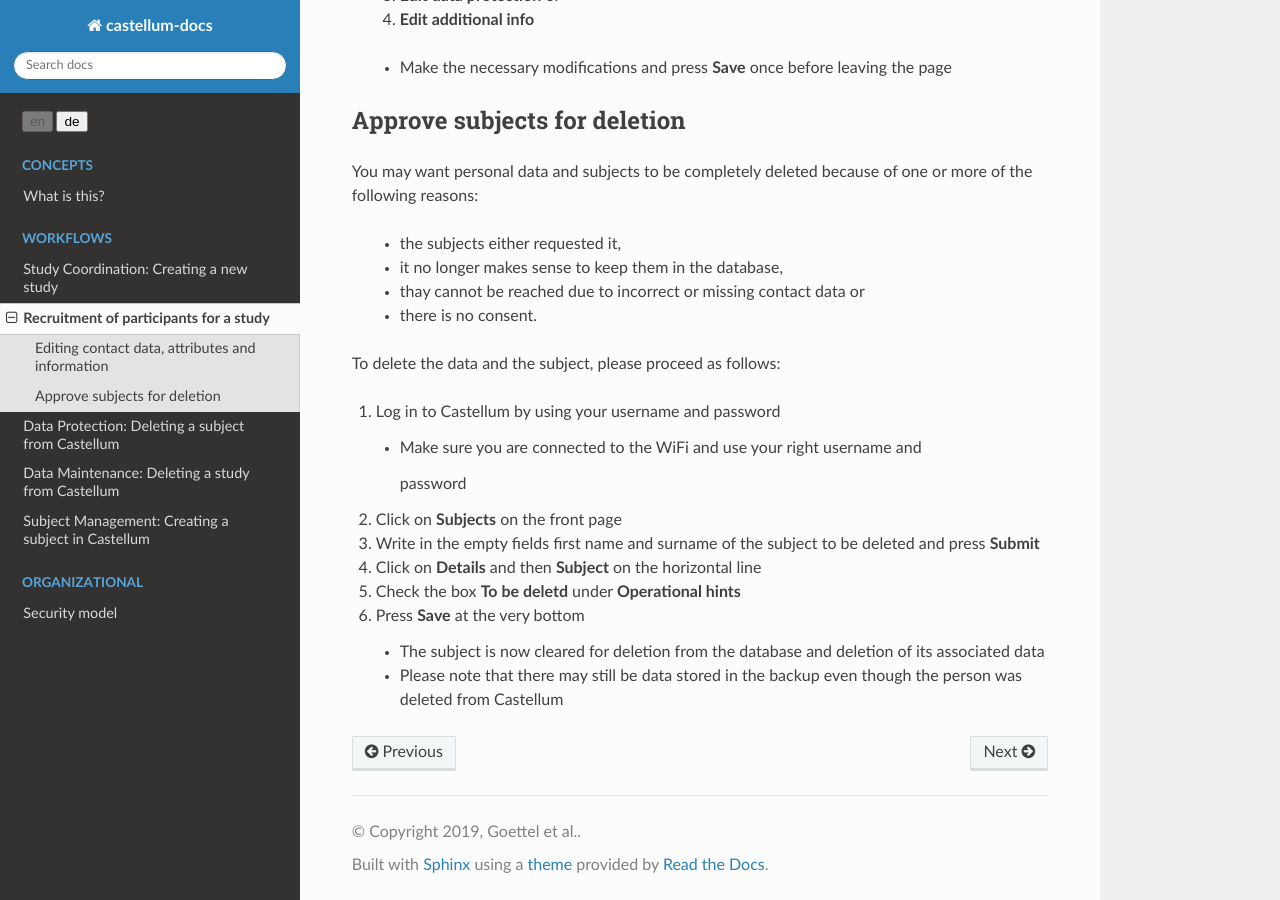
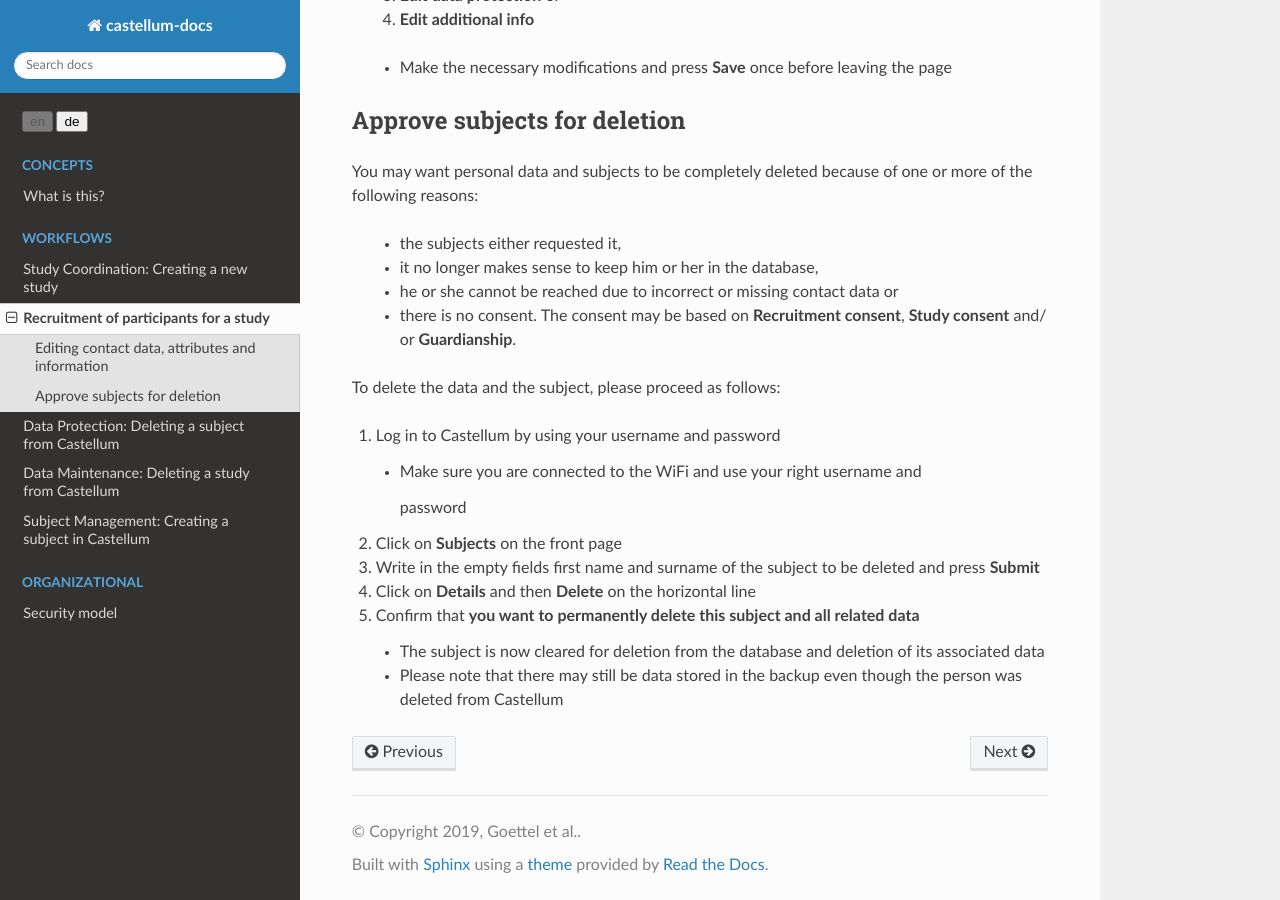
Before and after one commit to DouglasNeuroInformatics/castellum, a Sphinx documentation site: the page built from source/workflows/study-recruitment.rst, in a window 1280 px wide and 900 px high, scrolled down 1024 px. Built offline with Sphinx 7.4.7 and the Read the Docs theme 2.0.0, drawn with Linux system fonts in a browser that asks for light colours.

Commit message:
Update study-recruitment.rst

```diff
--- a/source/workflows/study-recruitment.rst
+++ b/source/workflows/study-recruitment.rst
@@ -71,9 +71,12 @@ You may want personal data and subjects to be completely deleted because of one
 or more of the following reasons:
 
     - the subjects either requested it,
-    - it no longer makes sense to keep them in the database,
-    - thay cannot be reached due to incorrect or missing contact data or
+    - it no longer makes sense to keep him or her in the database,
+    - he or she cannot be reached due to incorrect or missing contact data or
     - there is no consent.
+      The consent may be based on **Recruitment consent**, **Study consent** and/
+      or **Guardianship**.
+
 To delete the data and the subject, please proceed as follows:
 
 1.  Log in to Castellum by using your username and password
@@ -86,11 +89,10 @@ To delete the data and the subject, please proceed as follows:
 3.  Write in the empty fields first name and surname of the subject to be
     deleted and press **Submit**
 
-4.  Click on **Details** and then **Subject** on the horizontal line
+4.  Click on **Details** and then **Delete** on the horizontal line
 
-5.  Check the box **To be deletd** under **Operational hints**
-
-6.  Press **Save** at the very bottom
+5.  Confirm that **you want to permanently delete this subject and all related
+    data**
 
     - The subject is now cleared for deletion from the database and deletion of
       its associated data
```
